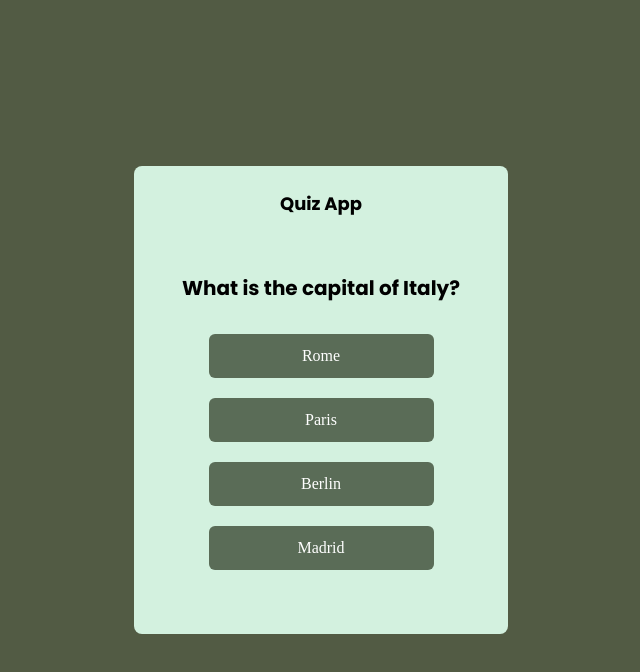
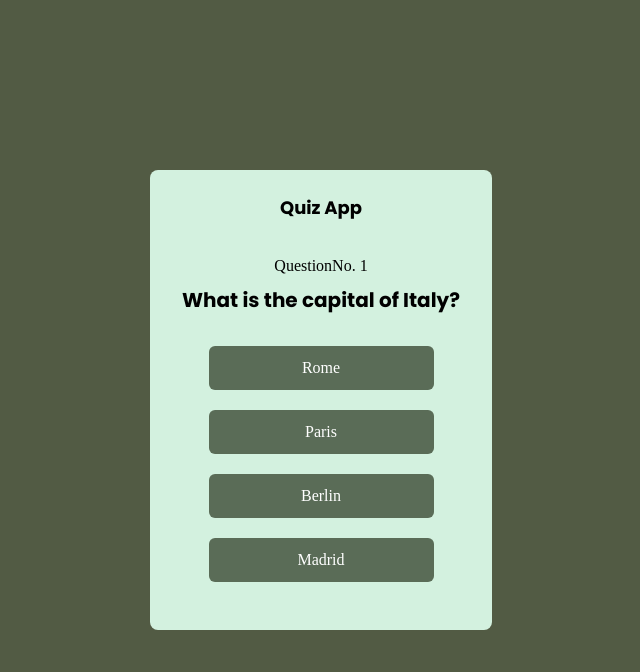
Before and after one commit to Suffynux/JavaScript-practice, a plain HTML site: page Projects/Quizes App/index.html in a window 1280 px wide. Both pictures are taken after a click on the button "Start Quiz". Shown: the whole page, without its empty margins (319-959 px from the left). Drawn offline with nearby package versions, Linux system fonts and the light colour scheme; a web font is replaced by a local one.

Commit message:
Changes added

```diff
--- a/Projects/Quizes App/app.js
+++ b/Projects/Quizes App/app.js
@@ -7,6 +7,7 @@ document.addEventListener("DOMContentLoaded", () => {
   const startBtn = document.getElementById("start-btn");
   const nextBtn = document.getElementById("next-btn");
   const restartBtn = document.getElementById("restart-btn");
+  const questionNumber = document.getElementById("question-number")
 
   // Ten questions in an Array with the combination of object
   const questions = [
@@ -77,6 +78,7 @@ document.addEventListener("DOMContentLoaded", () => {
 
   startBtn.addEventListener("click", startQuiz);
   nextBtn.addEventListener('click' , nextQuestion);
+  restartBtn.addEventListener('click' , )
 
   function startQuiz() {
     startBtn.classList.add("hidden");
@@ -89,6 +91,7 @@ document.addEventListener("DOMContentLoaded", () => {
   function showQuestion() {
     nextBtn.classList.add("hidden");
     choicesList.textContent = "";
+    questionNumber.textContent = `QuestionNo. ${currentQuestionIndex+ 1}`
 
     questionText.textContent = questions[currentQuestionIndex].question;
     // choicesList.textContent = ""
@@ -134,6 +137,5 @@ document.addEventListener("DOMContentLoaded", () => {
     questionContainer.classList.add('hidden');
     resultContainer.classList.remove('hidden');
     scoreDisplay.innerHTML = `${score} out of ${questions.length}`;
-
   }
 });
--- a/Projects/Quizes App/index.html
+++ b/Projects/Quizes App/index.html
@@ -54,8 +54,10 @@
   <body class="flex justify-center items-center min-h-screen bg-gray-500">
     <div class="main-container bg-white rounded-lg p-3 w-auto">
       <h1 class="p-3 text-lg font-bold text-center">Quiz App</h1>
-      <div id="quiz-container" class="flex flex-col items-center m-9">
+      <div id="quiz-container" class="flex flex-col items-center m-5">
         <div id="question-container" class="hidden flex flex-col items-center justify-center">
+          <!-- Question no will show here dynamically -->
+          <span id="question-number"></span>
           <h2 id="question-text" class="pt-2 font-bold text-xl">
             <!-- Question will show here dynamically -->
           </h2>
@@ -71,7 +73,7 @@
           <button id="restart-btn" class="bg-blue-500 rounded-md p-2 mt-4">Restart</button>
         </div>
 
-        <button class="bg-blue-500 text-white rounded-md p-2 mt-4 text-white" id="start-btn">Start Quiz</button>
+        <button class="bg-blue-500 text-white rounded-md p-2 mt-1 text-white" id="start-btn">Start Quiz</button>
 
       </div>
     </div>
```
